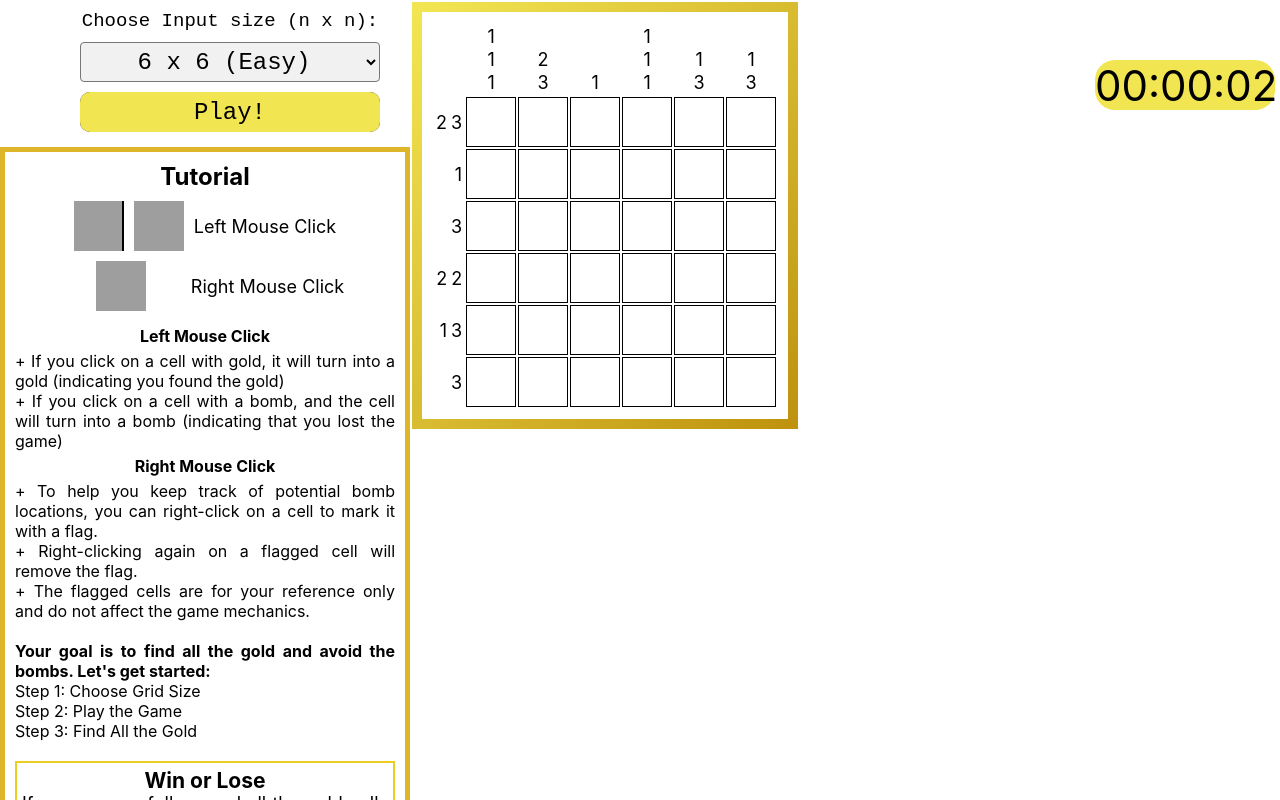
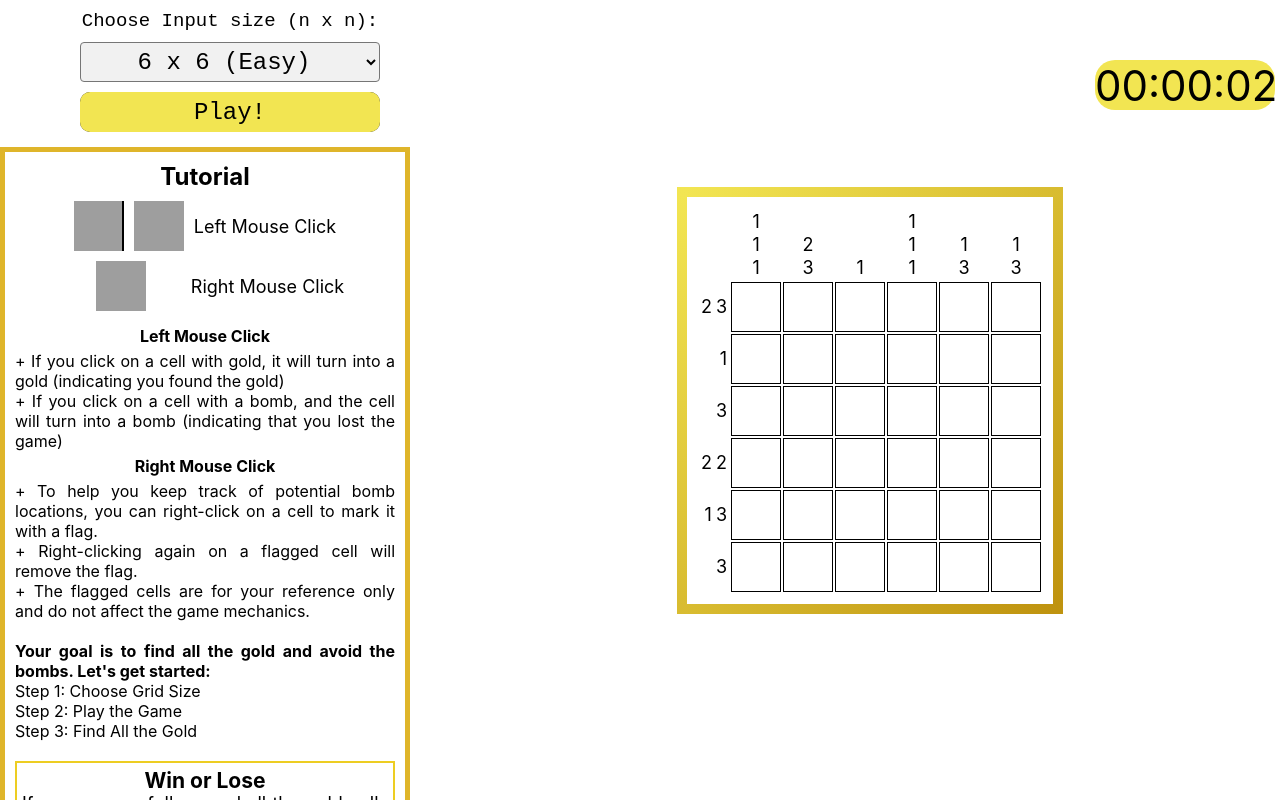
Before and after one commit to minhlu99/gold-finder-react, a React (Create React App) app: page / in a window 1280 px wide. Both pictures are taken after a click on the button "Play!". Shown: the top 800 px of the page. Built offline with nearby package versions, Linux system fonts and the light colour scheme; grey boxes are pictures that could not be loaded.

Commit message:
fix code

```diff
--- a/src/components/MatrixTable.tsx
+++ b/src/components/MatrixTable.tsx
@@ -174,7 +174,7 @@ export default function MatrixTable({ rows, cols, time }: MatrixTableProps) {
   };
 
   return (
-    <div>
+    <div className="matrixTable-container">
       <table id="matrixTable">
         <table className="matrixTable-child">
           <tr className="headerRow">
```
